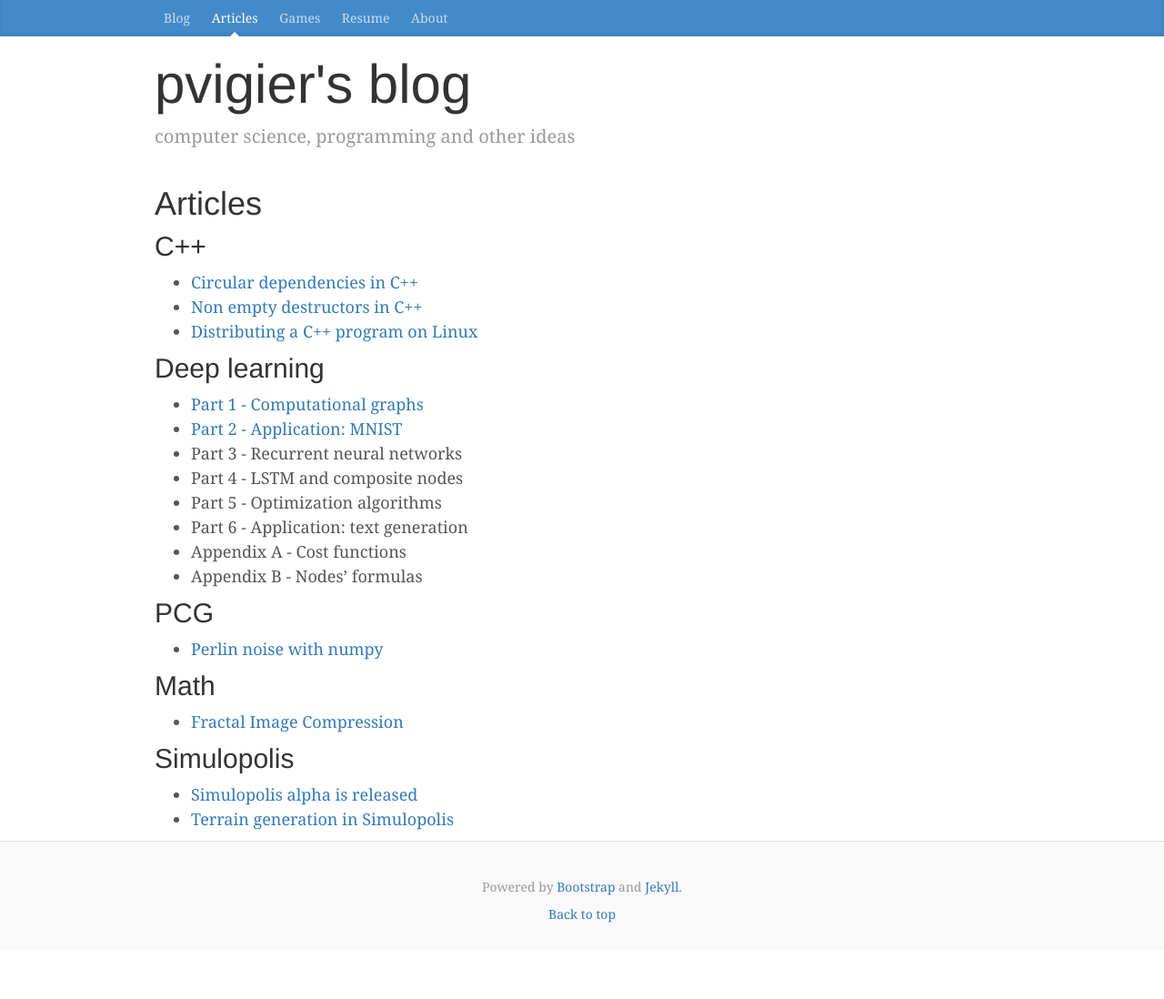
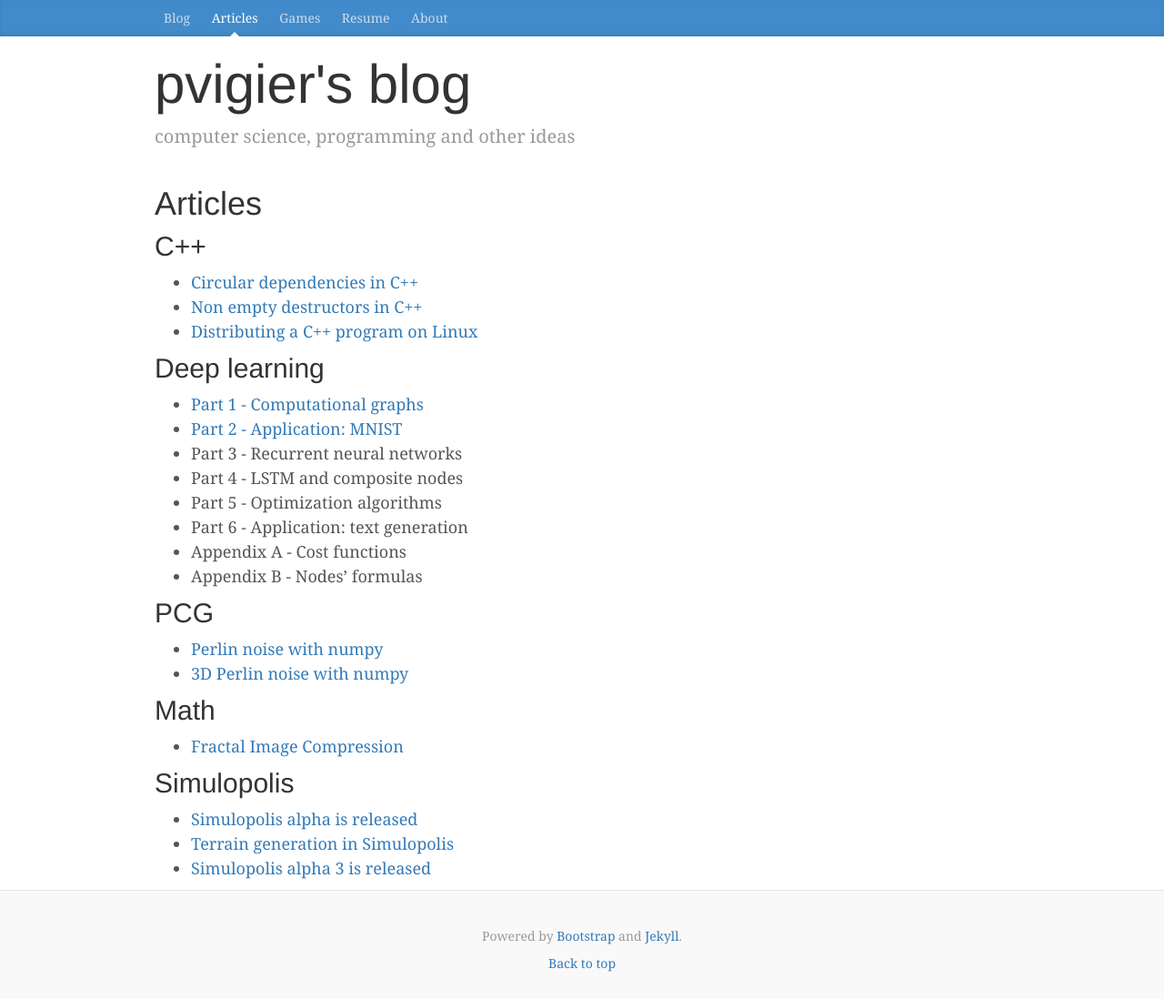
Before and after one commit to pvigier/pvigier.github.io-jekyll, a Jekyll site: the page built from articles/index.md, in a window 1280 px wide. Shown: the whole page at 91% size. Built offline with Jekyll 4.4.1, drawn with Linux system fonts in a browser that asks for light colours; before the commit the page ends 1044 px from its top, so only the background shows below that.

Commit message:
Minor changes

```diff
--- a/articles/index.md
+++ b/articles/index.md
@@ -25,6 +25,7 @@ tab: articles
 ## PCG
 
 * [Perlin noise with numpy]({{ site.baseurl }}{% post_url 2018-06-13-perlin-noise-numpy %})
+* [3D Perlin noise with numpy]({{ site.baseurl }}{% post_url 2018-11-02-3d-perlin-noise-numpy %})
 
 ## Math
 
@@ -34,3 +35,4 @@ tab: articles
 
 * [Simulopolis alpha is released]({{ site.baseurl }}{% post_url 2018-10-06-simulopolis-alpha-1 %})
 * [Terrain generation in Simulopolis]({{ site.baseurl }}{% post_url 2018-10-08-terrain-generation-simulopolis %})
+* [Simulopolis alpha 3 is released]({{ site.baseurl }}{% post_url 2018-11-03-simulopolis-alpha-3 %})
```
Also changed, not shown: _posts/2018-11-02-3d-perlin-noise-numpy.md (renamed from _posts/2018-11-02-perlin-noise-numpy-3d.md).
